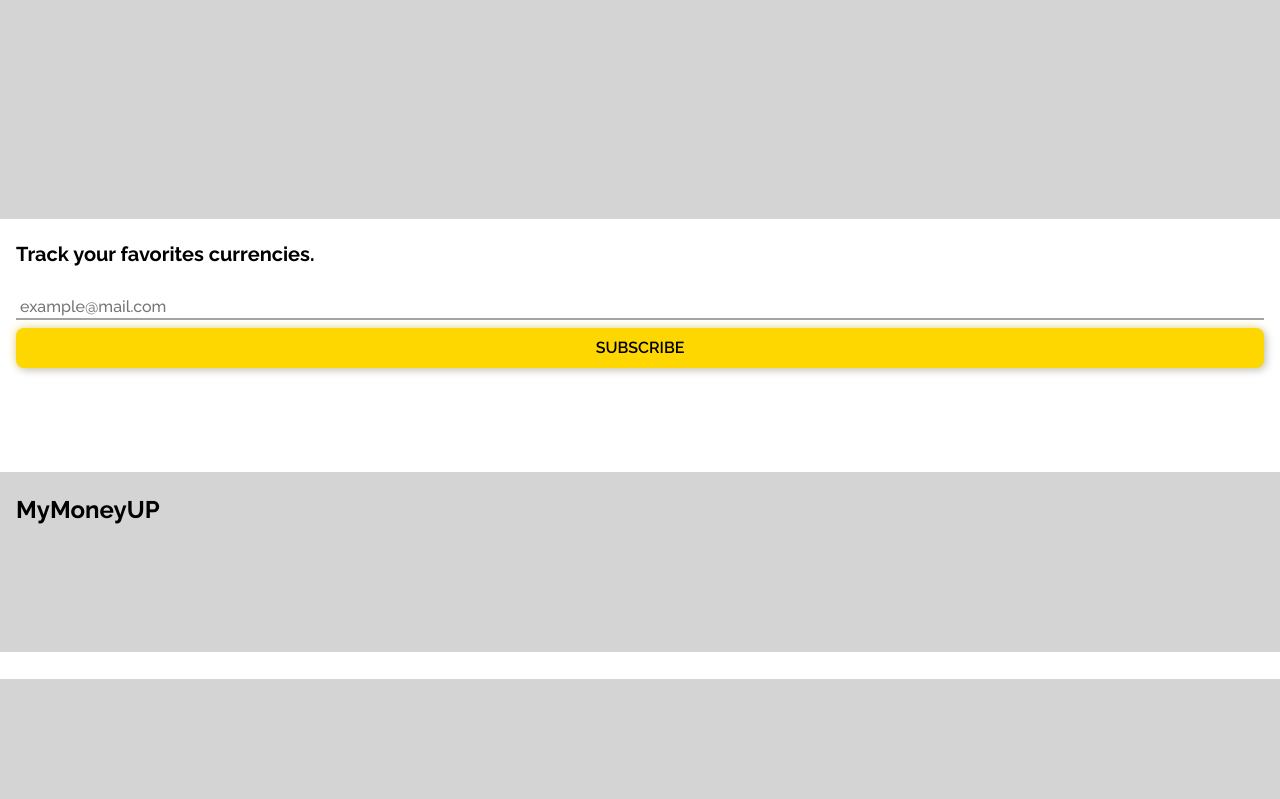
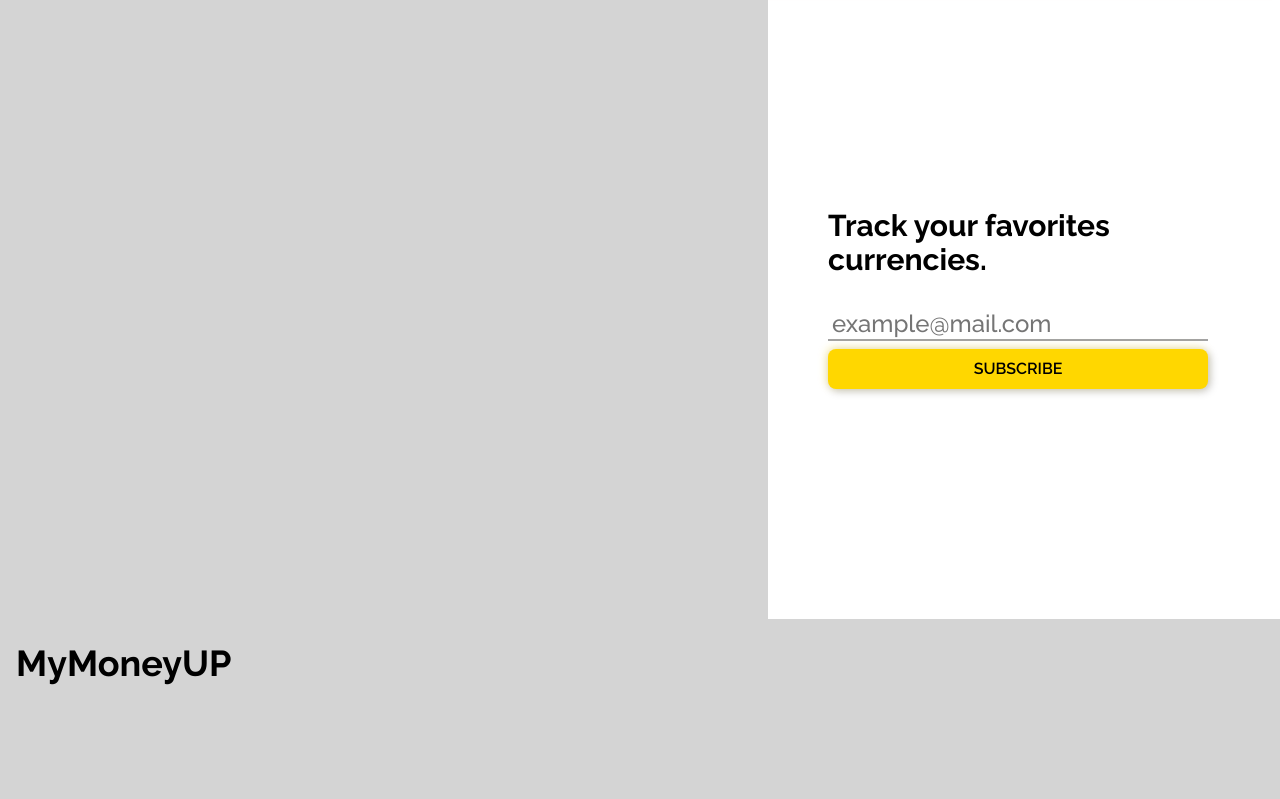
Before and after one commit to esgaelramos/MyMoneyUP, a Django app: page / in a window 1280 px wide. Shown: the part 121-920 px from the top of the page. Before the commit the page ends 800 px from the top, so only its background shows below. Run offline with Django 4.2, Linux system fonts and the light colour scheme; data that the repository does not hold is empty.

Commit message:
front: add responsive design to home view

```diff
--- a/static/css/styles.css
+++ b/static/css/styles.css
@@ -36,7 +36,7 @@ h2 {
 h3 {
     font-size: 2rem;
 }
-p {
+p,a,input {
     font-size: 1.6rem;
 }
 .btn {
@@ -80,7 +80,6 @@ p {
 }
 
 .navbar-logo-title {
-    font-size: 2rem;
     color: var(--neutral-900);
 }
 
@@ -102,7 +101,6 @@ p {
     margin: 15px 10px;
     color: var(--neutral-900);
     font-weight: bold;
-    font-size: 117%;
 }
 
 .navbar-toggle {
@@ -174,11 +172,13 @@ p {
 .banner img {
     width: 100%;
 }
-.main-section {
+.subscribe-form__container {
     padding: 24px 16px;
+    margin: 0 auto;
     margin-bottom: 80px;
+    max-width: 500px;
 }
-.main-form,
+.subscribe-form,
 #emailSelection,
 #currencySelection {
     display: flex;
@@ -188,23 +188,22 @@ p {
     min-width: 230px;
     margin-top: 16px;
 }
-.main-form__input {
+.subscribe-form__input {
     border: none;
     border-bottom: 2px solid var(--neutral-400);
     padding: 0 0 2px 4px;
     outline: none;
-    font-size: 1.6rem;
     font-weight: 500;
     color: var(--neutral-400);
 }
-.main-form__input:hover {
+.subscribe-form__input:hover {
     border-color: var(--neutral-800);
 }
-.main-form__input:focus-visible {
+.subscribe-form__input:focus-visible {
     border-color: var(--neutral-800);
     color: var(--neutral-800);
 }
-.main-form__btn {
+.subscribe-form__btn {
     width: 100%;
     /* max-width: 400px;
     margin: 0 auto; NOTE: CHECK IF WE USE THAT FOR BTNS OR IN THE SAME DIV:)*/
@@ -217,7 +216,7 @@ p {
     background-color: var(--primary-color);
     box-shadow: -2px -2px 8px 0px rgba(255, 215, 0, 0.25), 2px 2px 8px 0px rgba(0, 0, 0, 0.25);
 }
-.main-form__btn:active {
+.subscribe-form__btn:active {
     box-shadow: none;
 }
 /* Input Search */
@@ -242,7 +241,7 @@ p {
     display: flex;
     justify-content: flex-end;
 }
-.main-form__btn__more{
+.subscribe-form__btn__more{
     margin: 2px 0 8px;
     border: none;
     background-color: transparent;
@@ -347,6 +346,25 @@ p {
 }
 
 @media (min-width: 800px) {
+    /* TRACKER */
+    .main-container {
+        display: flex;
+        width: 100%;
+        height: 80vh;
+    }
+    .banner {
+        width: 60%;
+    }
+    .subscribe-form__container {
+
+        display: grid;
+        place-content: center;
+        width: 40%;
+        margin: 0;
+        padding: 60px;
+
+    }
+
     /* 404 */
     .not-found__card {
         display: grid;
@@ -385,3 +403,19 @@ p {
         padding: 11px 22px;
     }
 }
+
+
+@media (min-width: 1024px) {
+    h1 {
+        font-size: 4.8rem;
+    }
+    h2 {
+        font-size: 3.6rem;
+    }
+    h3 {
+        font-size: 3rem;
+    }
+    p,a,input {
+        font-size: 2.4rem;
+    }
+}
--- a/templates/moneytracker/tracker.html
+++ b/templates/moneytracker/tracker.html
@@ -9,19 +9,21 @@
 {% endblock %}
 
 {% block main %}
+
+    <section class="main-container">
         <section class="banner" id="banner">
             <img src="" alt="">
         </section>
-    <section class="main-section">
-        <h3 class="main-section__title" id="titleTracker1">Track your favorites currencies.</h3>
-        <h3 class="main-section__title" id="titleTracker2" style="display:none;">Choose the currencies you want to track:</h3>
+        <section class="subscribe-form__container">
+            <h3 class="subscribe-form__title" id="titleTracker1">Track your favorites currencies.</h3>
+            <h3 class="subscribe-form__title" id="titleTracker2" style="display:none;">Choose the currencies you want to track:</h3>
 
-        <form action="{% url 'moneytracker:home' %}" method="post" class="main-form">
+            <form action="{% url 'moneytracker:home' %}" method="post" class="subscribe-form">
                 {% csrf_token %}
                 <!-- Email input inicialmente mostrado -->
                 <div id="emailSelection">
-                <input type="email" name="email" placeholder="example@mail.com" class="main-form__input" required>
-                <button type="button" class="main-form__btn" onclick="showCurrencySelection()">SUBSCRIBE</button>
+                    <input type="email" name="email" placeholder="example@mail.com" class="subscribe-form__input" required>
+                    <button type="button" class="subscribe-form__btn" onclick="showCurrencySelection()">SUBSCRIBE</button>
                 </div>
 
                 <!-- Currency selection, inicialmente oculto -->
@@ -54,10 +56,11 @@
                         {% endfor %}
                     </div>
                     <div class="show-more">
-                    <button type="button" class="main-form__btn__more" id="loadMoreButton">Load More</button>
+                        <button type="button" class="subscribe-form__btn__more" id="loadMoreButton">Load More</button>
                     </div>
-                <button type="submit" class="main-form__btn" id="submitBtn">Select 1 Currency</button>
+                    <button type="submit" class="subscribe-form__btn" id="submitBtn">Select 1 Currency</button>
                 </div>
             </form>
         </section>
+    </section>
 {% endblock %}
```
Lines whose indentation alone changed are shown as unchanged.
